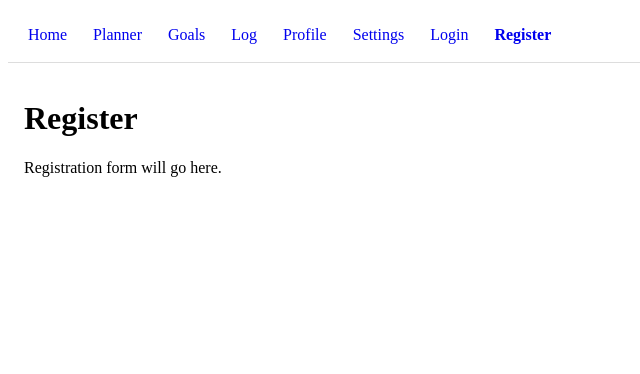
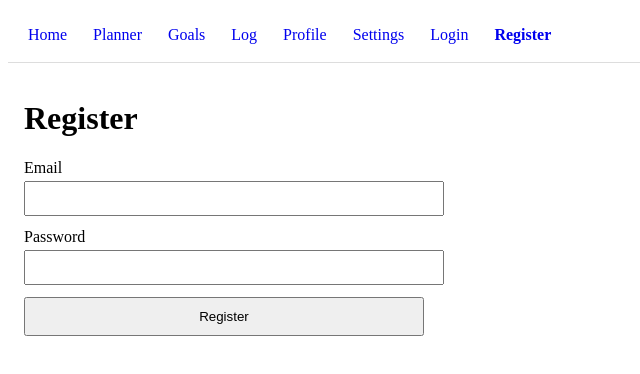
Before and after one commit to Ollie1401/HonorsStageProject, a React (Vite) app in the folder client/: page /register in a window 1280 px wide. Shown: the top 374 px of the page, without its empty margins (0-640 px from the left). Built offline with nearby package versions, Linux system fonts and the light colour scheme; no server answers.

Commit message:
feat: connect frontend auth forms to backend

```diff
--- a/client/src/pages/Login.jsx
+++ b/client/src/pages/Login.jsx
@@ -1,8 +1,68 @@
+import { useState } from "react";
+import { loginUser } from "../services/authService";
+
 export default function Login() {
-  return (
-    <div>
-      <h1>Login</h1>
-      <p>Login form will go here.</p>
-    </div>
-  );
+    const [email, setEmail] = useState("");
+    const [password, setPassword] = useState("");
+    const [message, setMessage] = useState("");
+    const [error, setError] = useState("");
+    const [loading, setLoading] = useState(false);
+
+    async function handleSubmit(event) {
+        event.preventDefault();
+        setMessage("");
+        setError("");
+        setLoading(true);
+
+        try {
+            const data = await loginUser(email, password);
+
+            localStorage.setItem("token", data.token);
+            localStorage.setItem("user", JSON.stringify(data.user));
+
+            setMessage(`Logged in as ${data.user.email}`);
+            setEmail("");
+            setPassword("");
+        } catch (err) {
+            setError(err.message);
+        } finally {
+            setLoading(false);
+        }
+    }
+
+    return (
+        <div>
+            <h1>Login</h1>
+            <form onSubmit={handleSubmit} style={{ display: "flex", flexDirection: "column", gap: 12, maxWidth: 400 }}>
+                <label>
+                    Email
+                    <input
+                        type="email"
+                        value={email}
+                        onChange={(event) => setEmail(event.target.value)}
+                        required
+                        style={{ display: "block", width: "100%", padding: 8, marginTop: 4 }}
+                    />
+                </label>
+
+                <label>
+                    Password
+                    <input
+                        type="password"
+                        value={password}
+                        onChange={(event) => setPassword(event.target.value)}
+                        required
+                        style={{ display: "block", width: "100%", padding: 8, marginTop: 4 }}
+                    />
+                </label>
+
+                <button type="submit" disabled={loading} style={{ padding: 10 }}>
+                    {loading ? "Logging in..." : "Login"}
+                </button>
+            </form>
+
+            {message && <p style={{ marginTop: 12 }}>{message}</p>}
+            {error && <p style={{ marginTop: 12, color: "red" }}>{error}</p>}
+        </div>
+    );
 }
--- a/client/src/pages/Register.jsx
+++ b/client/src/pages/Register.jsx
@@ -1,8 +1,65 @@
+import { useState } from "react";
+import { registerUser } from "../services/authService";
+
 export default function Register() {
-  return (
-    <div>
-      <h1>Register</h1>
-      <p>Registration form will go here.</p>
-    </div>
-  );
+    const [email, setEmail] = useState("");
+    const [password, setPassword] = useState("");
+    const [message, setMessage] = useState("");
+    const [error, setError] = useState("");
+    const [loading, setLoading] = useState(false);
+
+    async function handleSubmit(event) {
+        event.preventDefault();
+        setMessage("");
+        setError("");
+        setLoading(true);
+
+        try {
+            const data = await registerUser(email, password);
+            setMessage(`Account created for ${data.user.email}`);
+            setEmail("");
+            setPassword("");
+        } catch (err) {
+            setError(err.message);
+        } finally {
+            setLoading(false);
+        }
+    }
+
+    return (
+        <div>
+            <h1>Register</h1>
+            <form onSubmit={handleSubmit} style={{ display: "flex", flexDirection: "column", gap: 12, maxWidth: 400 }}>
+                <label>
+                    Email
+                    <input
+                        type="email"
+                        value={email}
+                        onChange={(event) => setEmail(event.target.value)}
+                        required
+                        style={{ display: "block", width: "100%", padding: 8, marginTop: 4 }}
+                    />
+                </label>
+
+                <label>
+                    Password
+                    <input
+                        type="password"
+                        value={password}
+                        onChange={(event) => setPassword(event.target.value)}
+                        required
+                        minLength={8}
+                        style={{ display: "block", width: "100%", padding: 8, marginTop: 4 }}
+                    />
+                </label>
+
+                <button type="submit" disabled={loading} style={{ padding: 10 }}>
+                    {loading ? "Creating account..." : "Register"}
+                </button>
+            </form>
+
+            {message && <p style={{ marginTop: 12 }}>{message}</p>}
+            {error && <p style={{ marginTop: 12, color: "red" }}>{error}</p>}
+        </div>
+    );
 }
--- /dev/null
+++ b/client/src/services/authService.js
@@ -0,0 +1,37 @@
+const API_URL = import.meta.env.VITE_API_URL;
+
+export async function registerUser(email, password) {
+    const response = await fetch(`${API_URL}/auth/register`, {
+        method: "POST",
+        headers: {
+            "Content-Type": "application/json",
+        },
+        body: JSON.stringify({ email, password }),
+    });
+
+    const data = await response.json();
+
+    if (!response.ok) {
+        throw new Error(data.error || "Registration failed");
+    }
+
+    return data;
+}
+
+export async function loginUser(email, password) {
+    const response = await fetch(`${API_URL}/auth/login`, {
+        method: "POST",
+        headers: {
+            "Content-Type": "application/json",
+        },
+        body: JSON.stringify({ email, password }),
+    });
+
+    const data = await response.json();
+
+    if (!response.ok) {
+        throw new Error(data.error || "Login failed");
+    }
+
+    return data;
+}
```
